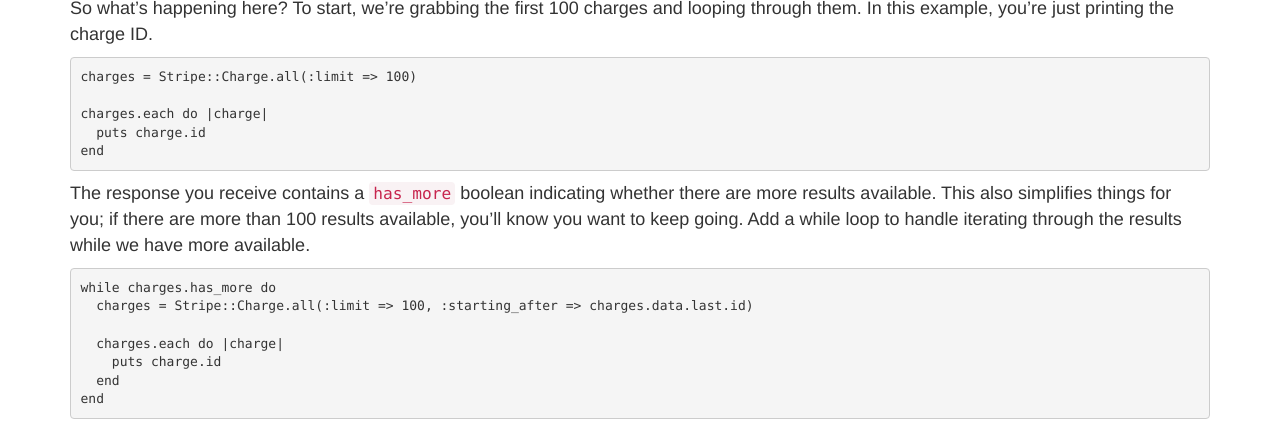
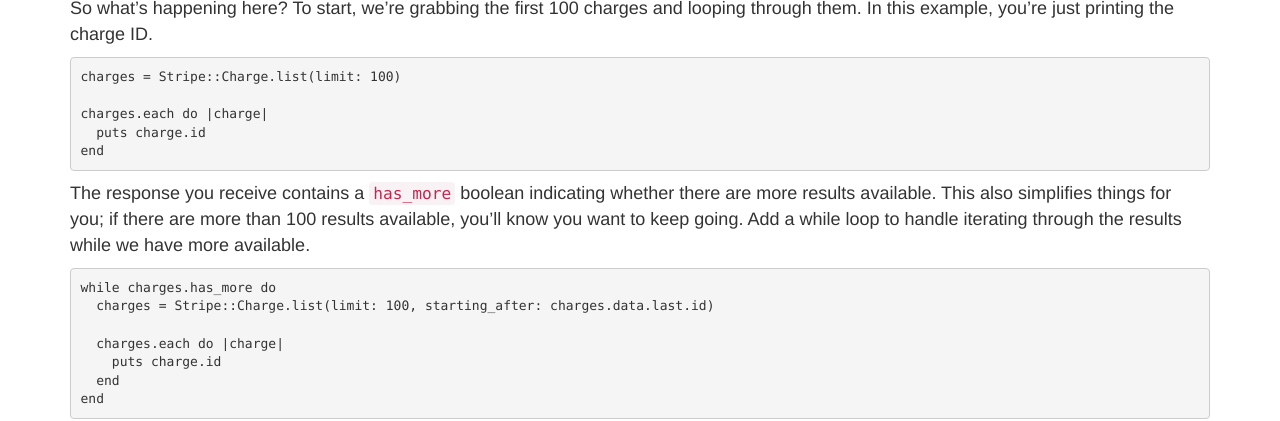
Before and after one commit to adamjstevenson/adamjstevenson.github.io, a Jekyll site: the page built from _posts/2015-11-22-understanding-pagination-with-the-stripe-api-by-example.md, in a window 1280 px wide and 900 px high, scrolled down 1218 px, cut to the strip 191-612 px from the top of the window. Built offline with Jekyll 4.4.1, drawn with Linux system fonts in a browser that asks for light colours; nearby versions of some CDN libraries.

Commit message:
replace old hashrocket syntax in ruby example

````diff
--- a/_posts/2015-11-22-understanding-pagination-with-the-stripe-api-by-example.md
+++ b/_posts/2015-11-22-understanding-pagination-with-the-stripe-api-by-example.md
@@ -31,7 +31,7 @@
 So what's happening here? To start, we're grabbing the first 100 charges and looping through them. In this example, you're just printing the charge ID.
 
 ```
-charges = Stripe::Charge.all(:limit => 100)
+charges = Stripe::Charge.list(limit: 100)
 
 charges.each do |charge|
   puts charge.id
@@ -42,7 +42,7 @@
 
 ```
 while charges.has_more do
-  charges = Stripe::Charge.all(:limit => 100, :starting_after => charges.data.last.id)
+  charges = Stripe::Charge.list(limit: 100, starting_after: charges.data.last.id)
 
   charges.each do |charge|
     puts charge.id
````
